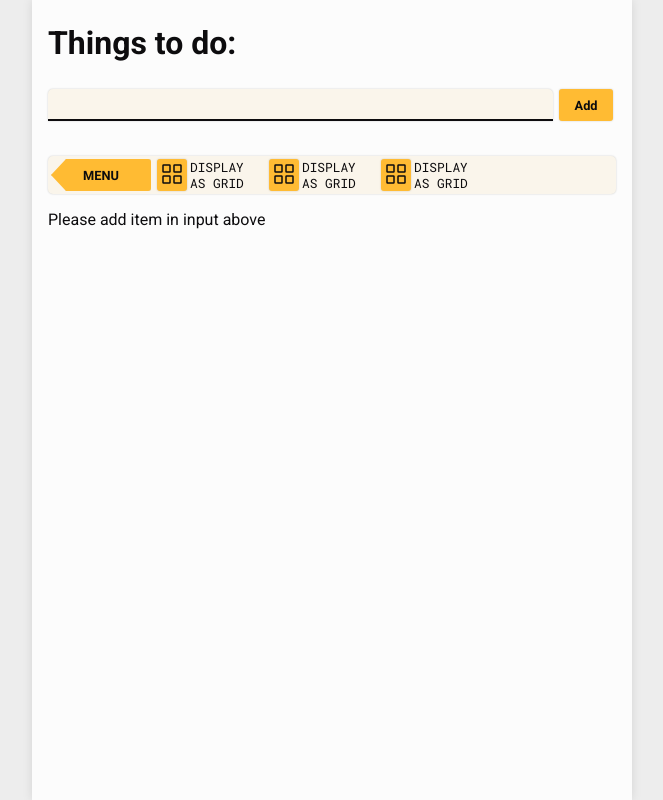
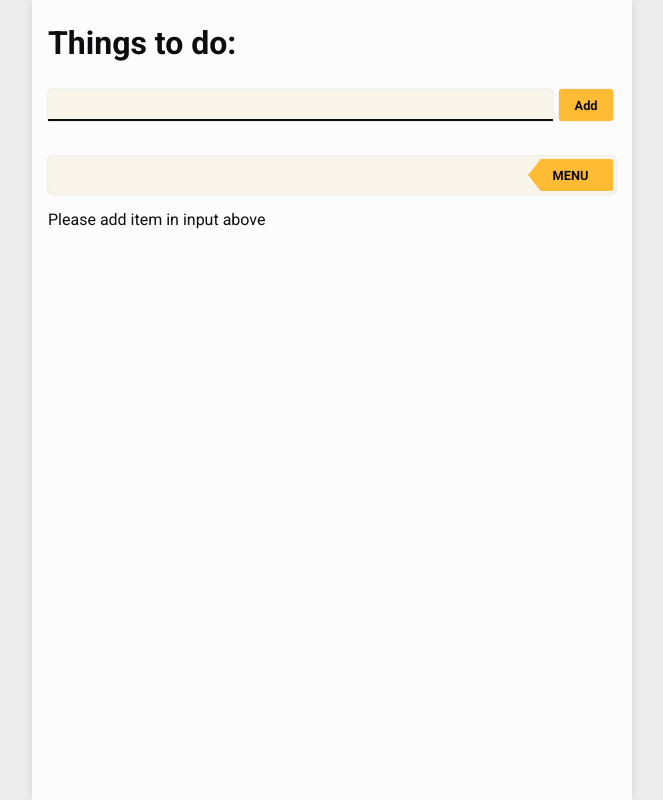
Before and after one commit to artursem/todo-typescript, a React (Create React App) app: page / in a window 1280 px wide. Shown: the whole page, without its empty margins (308-971 px from the left). Built offline with nearby package versions, Linux system fonts and the light colour scheme.

Commit message:
add animation

```diff
--- a/src/components/UI/MenuBar.tsx
+++ b/src/components/UI/MenuBar.tsx
@@ -8,13 +8,15 @@ import classes from './MenuBar.module.css';
 
 const MenuBar = () => {
 	const UICtx = useContext(UIContext);
-	const wrapperClasses = `${classes.menuWrapper} ${
-		UICtx.isMenuOpen ? classes.menuOpen : classes.menuClose
+	const spacerClasses = `${
+		UICtx.isMenuOpen ? classes.spacer : classes.spacerClosed
 	}`;
 	return (
 		<nav className={classes.nav}>
-			<div className={wrapperClasses}>
+			<div className={classes.menuWrapper}>
+				<div className={spacerClasses}></div>
 				<MenuButton />
+				{UICtx.isMenuOpen && (
 					<ul className={classes.menuList}>
 						<li className={classes.menuText}>
 							<Button onClick={UICtx.toggleGrid}>
@@ -35,6 +37,7 @@ const MenuBar = () => {
 							display as {UICtx.isGridDisplay ? 'list' : 'grid'}
 						</li>
 					</ul>
+				)}
 			</div>
 		</nav>
 	);
```
Lines whose indentation alone changed are shown as unchanged.
